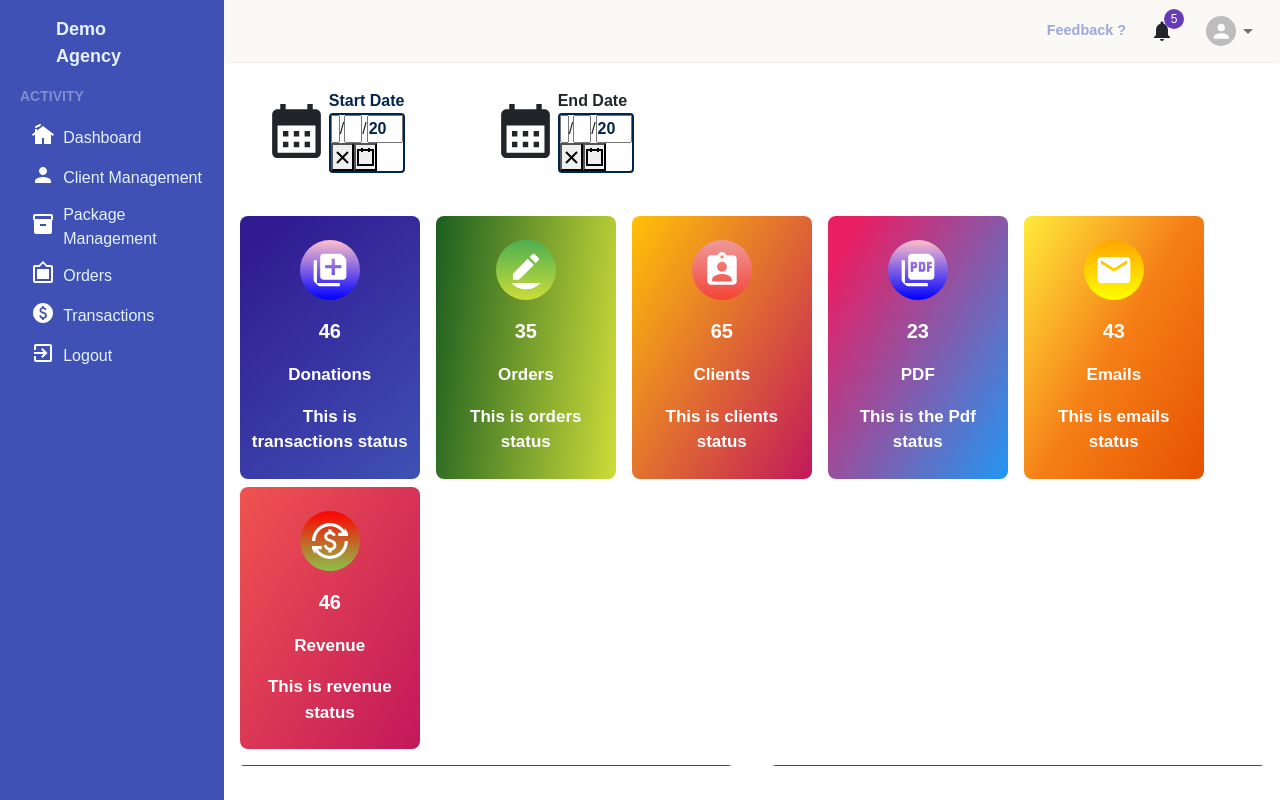
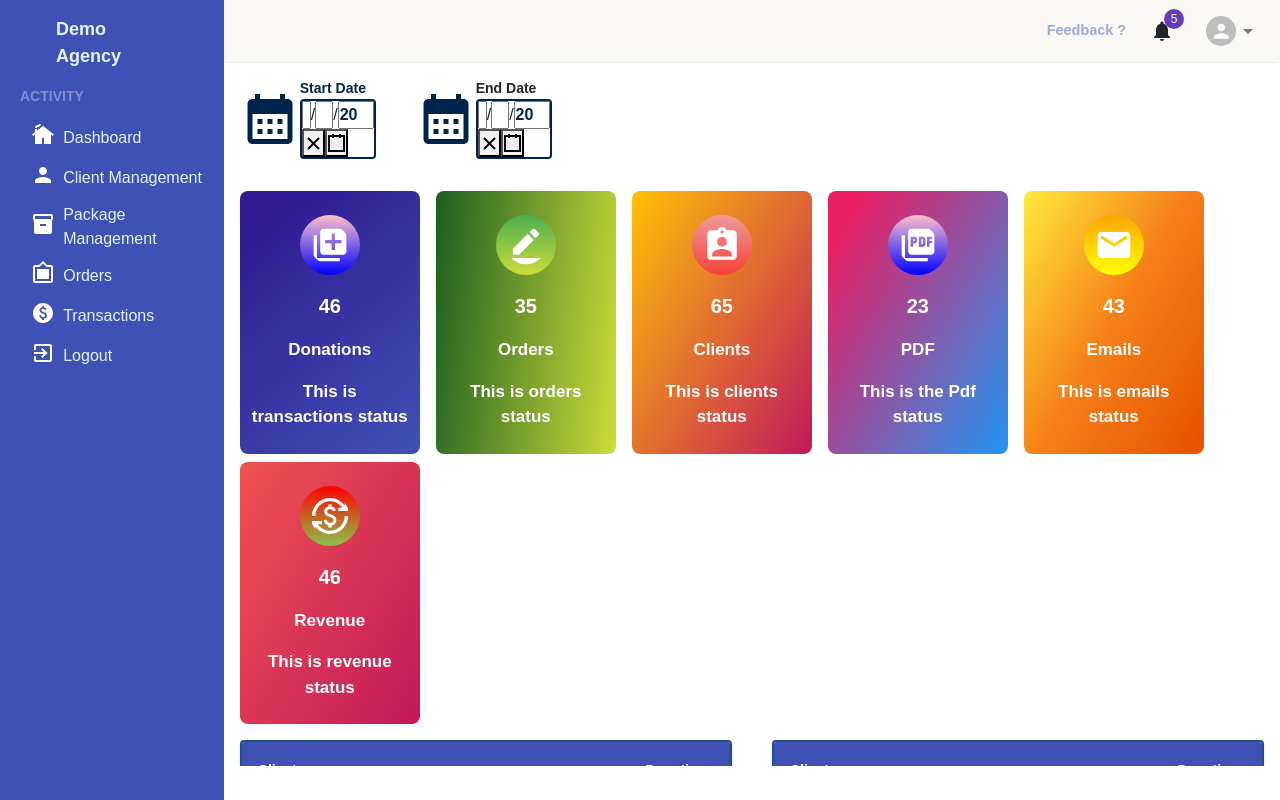
Before and after one commit to 9944098125/tax_receipt, a React (Create React App) app: page / in a window 1280 px wide. Built offline with nearby package versions, Linux system fonts and the light colour scheme.

Commit message:
design completed

```diff
--- a/src/Pages/Dashboard/index.jsx
+++ b/src/Pages/Dashboard/index.jsx
@@ -74,24 +74,24 @@ function Dashboard() {
           flexDirection: { xs: "column", md: "row" },
           alignItems: "center",
           gap: { xs: 2, md: 5 },
+          pl: 0,
         }}
       >
         <Box
           sx={{
-            pl: 0,
             mb: 2,
             // backgroundColor: "primary.bg",
-            px: 3,
-            py: 1,
             borderRadius: "8px",
             display: "flex",
             alignItems: "center",
           }}
         >
-          <CalendarMonthIcon sx={{ height: "90px", width: "65px" }} />
+          <CalendarMonthIcon
+            sx={{ height: "70px", width: "60px", color: "#00254d" }}
+          />
           <Box sx={{}}>
             <Typography
-              sx={{ color: "#00254d", fontWeight: "600", fontSize: "16px" }}
+              sx={{ color: "#00254d", fontWeight: "600", fontSize: "14px" }}
             >
               Start Date
             </Typography>
@@ -105,18 +105,18 @@ function Dashboard() {
         <Box
           sx={{
             // backgroundColor: "primary.bg",
-            px: 3,
-            py: 1,
             borderRadius: "8px",
             mb: 2,
             display: "flex",
             alignItems: "center",
           }}
         >
-          <CalendarMonthIcon sx={{ height: "90px", width: "65px" }} />
+          <CalendarMonthIcon
+            sx={{ height: "70px", width: "60px", color: "#00254d" }}
+          />
           <Box sx={{}}>
             <Typography
-              sx={{ color: "#000254d", fontWeight: "600", fontSize: "16px" }}
+              sx={{ color: "#000254d", fontWeight: "600", fontSize: "14px" }}
             >
               End Date
             </Typography>
```
